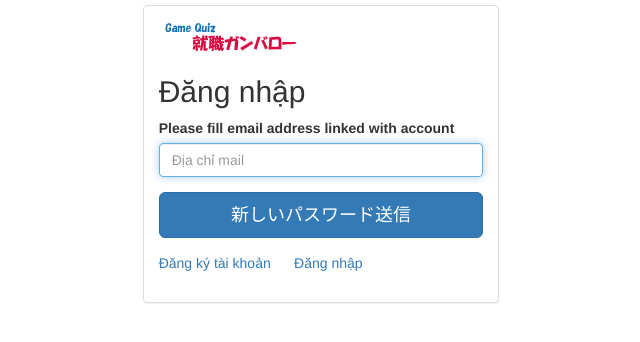
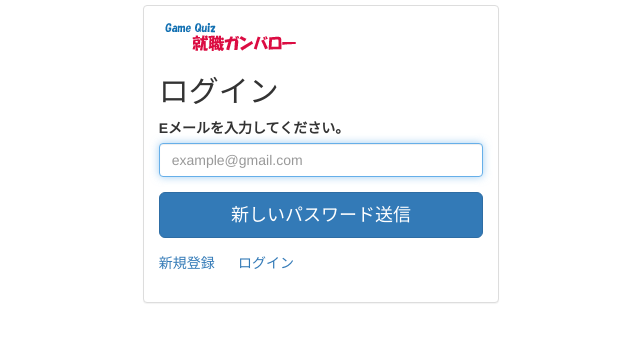
Before and after one commit to tranvanhoc91/quiz, a CodeIgniter app: page /quiz/index.php/login/forgot in a window 1280 px wide. Shown: the top 342 px of the page, without its empty margins (319-959 px from the left). Run offline with CodeIgniter, Linux system fonts and the light colour scheme.

Commit message:
customized login file

```diff
--- a/application/language/vietnamese/basic_lang.php
+++ b/application/language/vietnamese/basic_lang.php
@@ -20,7 +20,7 @@ $lang['config_warning'] = "Cập nhật file 設定 cẩn thận";
 $lang['login'] = "ログイン";
 $lang['processing'] = "Đang xử lý...";
 $lang['install_now'] = "Cài đặt";
-$lang['email_address'] = "Địa chỉ mail";
+$lang['email_address'] = "example@gmail.com";
 $lang['password'] = "パスワード";
 $lang['invalid_login'] = "Email và パスワード không hợp lệ hoặc email chưa xác nhận";
 $lang['dashboard'] = "ホームページ";
@@ -134,13 +134,13 @@ $lang['update'] = "Cập nhật";
 $lang['buy_subscription'] = "Buy subscription";
 $lang['quiz_subscription'] = "Quiz subscription";
 $lang['ip_declined'] = "Invalid IP Address";
-$lang['register_new_account'] = "Đăng ký tài khoản";
+$lang['register_new_account'] = "新規登録";
 $lang['forgot_password'] = "パスワードを忘れている?";
 $lang['send_new_password'] = "新しいパスワード送信";
 $lang['password_updated'] = "Password updated and an email sent with new password";
 $lang['email_doesnot_exist'] = "Email không tồn tại";
-$lang['email_linked_account'] = "Please fill email address linked with account";
-$lang['login'] = "Đăng nhập";
+$lang['email_linked_account'] = "Eメールを入力してください。";
+$lang['login'] = "ログイン";
 $lang['contact_no'] = "電話番号";
 $lang['account_registered'] = "Tài khoản đăng ký thành công ";
 $lang['account_registered_email_sent'] = "Account registered successfully. An email sent sent with verification link. please click on verification link to activate account.";
@@ -253,7 +253,7 @@ $lang['grid_view'] = "グリッドビュー";
 $lang['rank'] = "ランク";
 $lang['time'] = "時間";
 $lang['comparison_other'] = "So sánh với người khác";
-$lang['login_tagline'] = "Hệ thống quản lý trắc nghiệm Online";
+$lang['login_tagline'] = "オンラインクイズ管理システム";
 $lang['recent_quizzes'] = "Recently Created Quizzes";
 $lang['view_all'] = "全部見る";
 $lang['available'] = "Available on:";
--- a/css/style.css
+++ b/css/style.css
@@ -245,3 +245,13 @@ border-radius:0px 0px 4px 4px;
 h3.form-signin-heading{
 	text-align:center;
 }
+
+
+.login-bg{
+    background-color:#fff;
+    background-repeat: no-repeat;
+}
+
+.login-img{
+	padding-right: 50px;
+}
```
Also changed, not shown: application/views/login.php (+7 -0 lines), images/bg.jpg (added).
